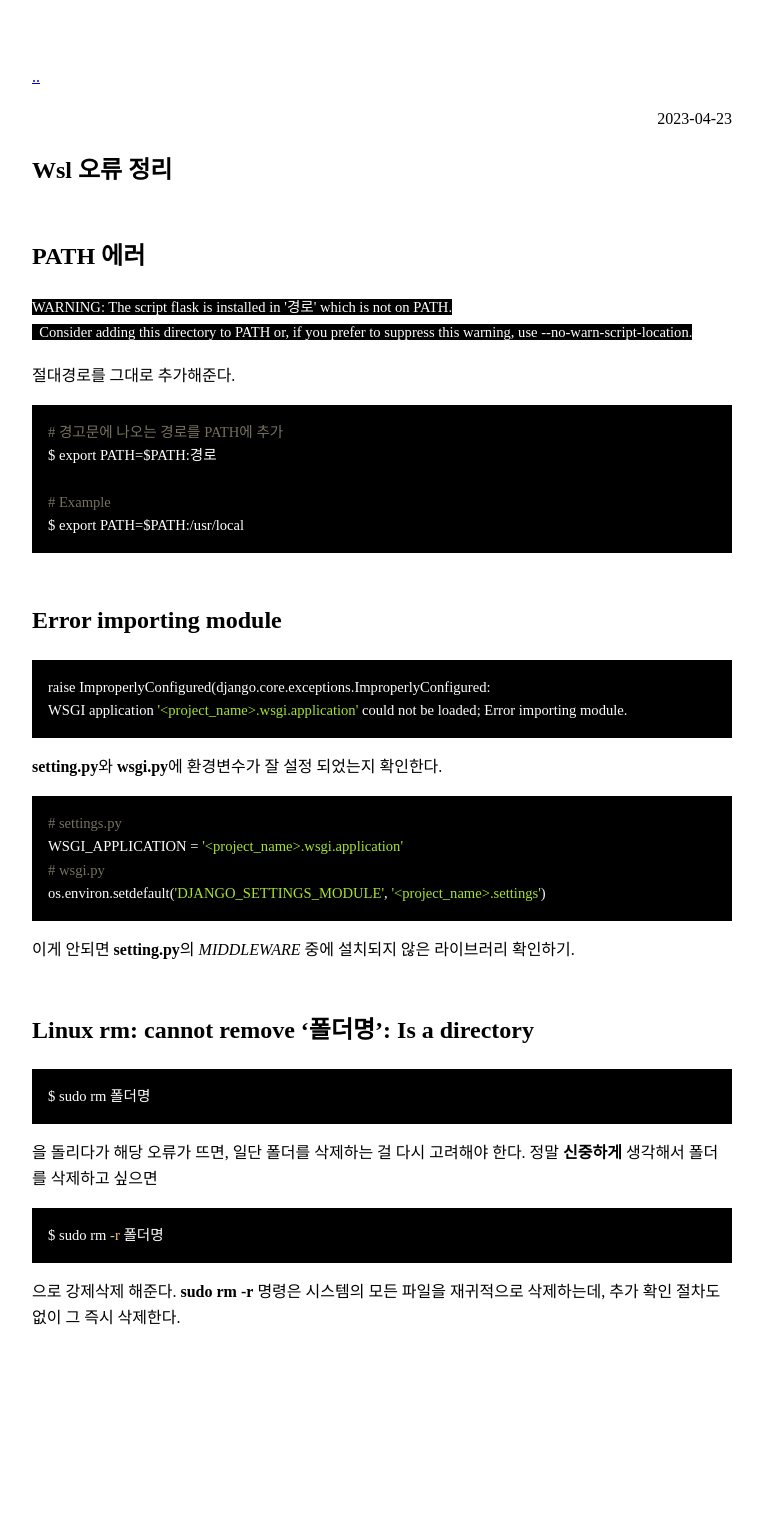
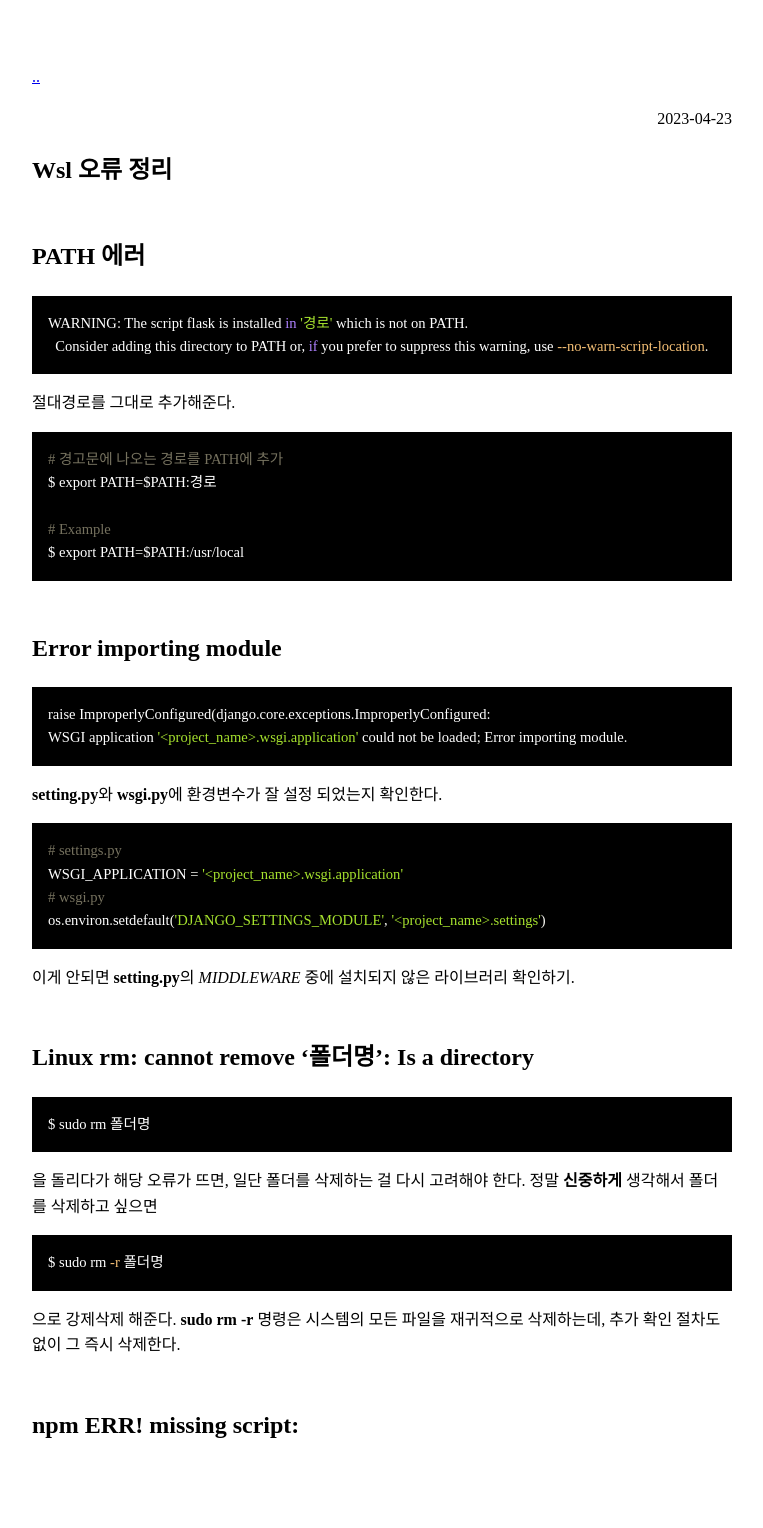
Before and after one commit to domicmeia/domicmeia.github.io, a Jekyll site: the page built from _posts/2023-04-23-wsl 오류 정리.md, in a window 1280 px wide. Shown: the whole page, without its empty margins (258-1021 px from the left). Built offline with Jekyll 4.4.1, drawn with Linux system fonts in a browser that asks for light colours; some web fonts are replaced; before the commit the page ends 1410 px from its top, so only the background shows below that.

Commit message:
게시물 수정

````diff
--- a/_posts/2023-04-23-wsl 오류 정리.md
+++ b/_posts/2023-04-23-wsl 오류 정리.md
@@ -5,7 +5,7 @@ category: Pro
 
 ## PATH 에러
 
-```txt
+```shell
 WARNING: The script flask is installed in '경로' which is not on PATH.
   Consider adding this directory to PATH or, if you prefer to suppress this warning, use --no-warn-script-location.
 ```
@@ -50,3 +50,5 @@ $ sudo rm -r 폴더명
 ```
 
 으로 강제삭제 해준다. **sudo rm -r** 명령은 시스템의 모든 파일을 재귀적으로 삭제하는데, 추가 확인 절차도 없이 그 즉시 삭제한다.
+
+## npm ERR! missing script:
````
